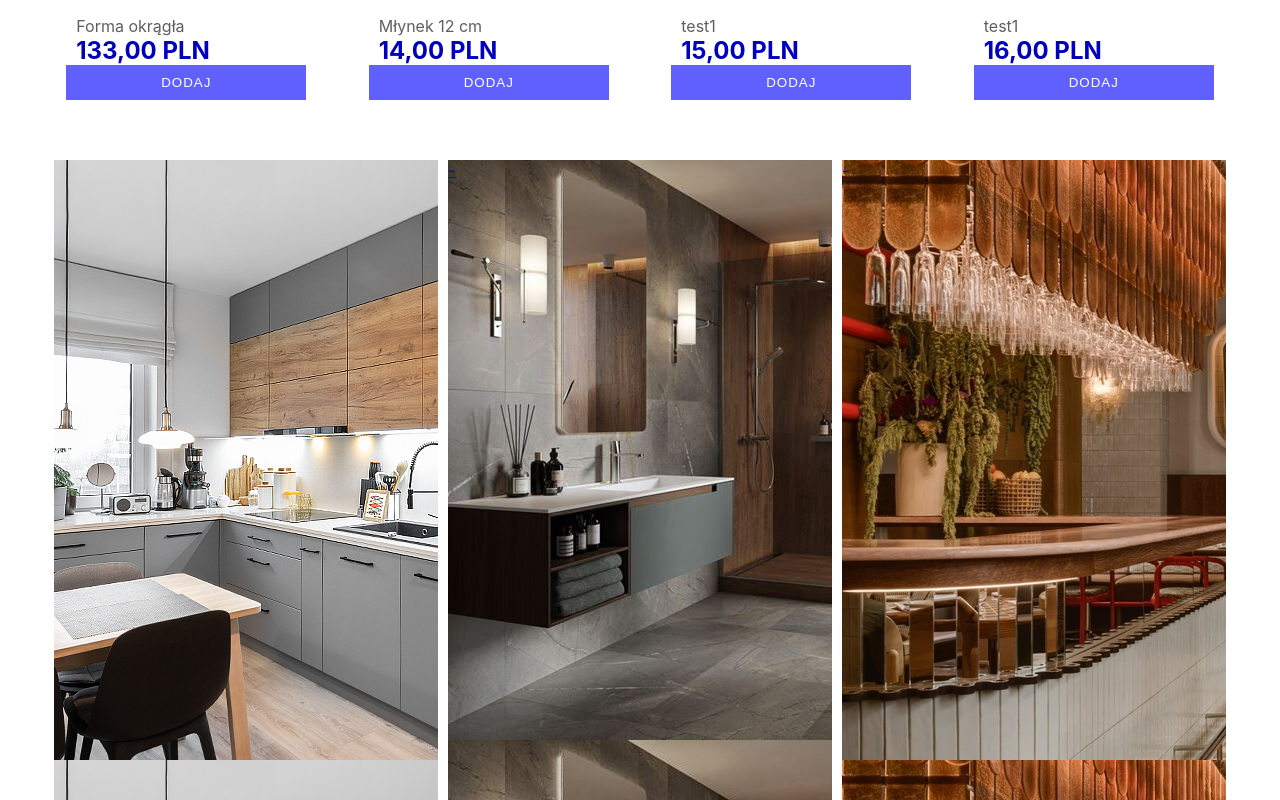
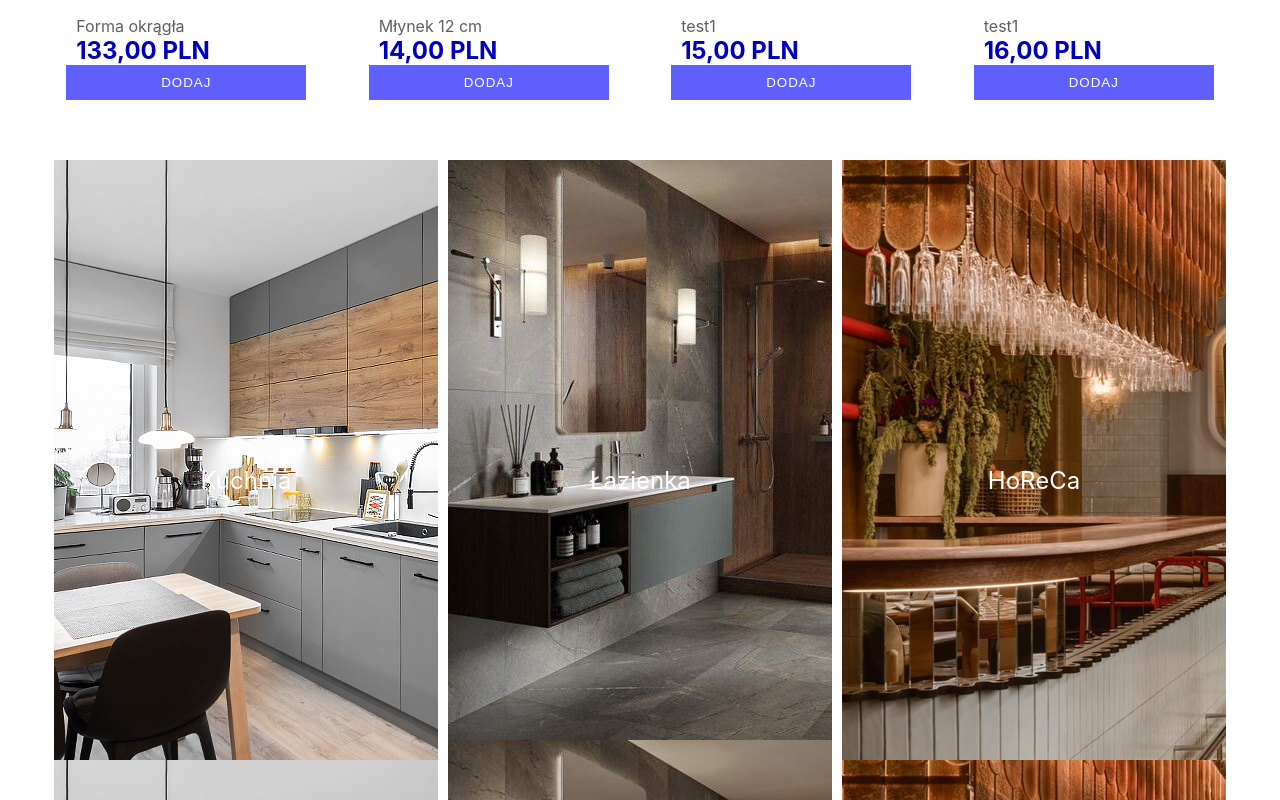
Before and after one commit to marcinoles87/my-app2, a React (Create React App) app: page / in a window 1280 px wide. Shown: the part 1398-2198 px from the top of the page. Built offline with nearby package versions, Linux system fonts and the light colour scheme.

Commit message:
add code

```diff
--- a/src/App.css
+++ b/src/App.css
@@ -379,6 +379,16 @@
     width: 100%;
 }
 
+.main-container p{
+  position: absolute;
+  top: 50%;
+  left: 50%;
+  transform: translate(-50%,-50%);
+  color:white;
+  font-size: x-large;
+
+}
+
 .main-element-one{
   width: 30vw;
   height: 80vh;
--- a/src/components/Main.jsx
+++ b/src/components/Main.jsx
@@ -6,16 +6,19 @@
     <div className='main-container'>
       <div className='main-element-one'>
         <Link to={'/mainWydarzenie'}></Link>
+        <p>Kuchnia</p>
 
       </div>
 
       <div className='main-element-two'>
         <Link to={'/mainWydarzenie'}>-</Link>
+        <p>Łazienka</p>
 
       </div>
 
       <div className='main-element-three'>
         <Link to={'/mainWydarzenie'}>-</Link>
+        <p>HoReCa</p>
 
       </div>
 
```
